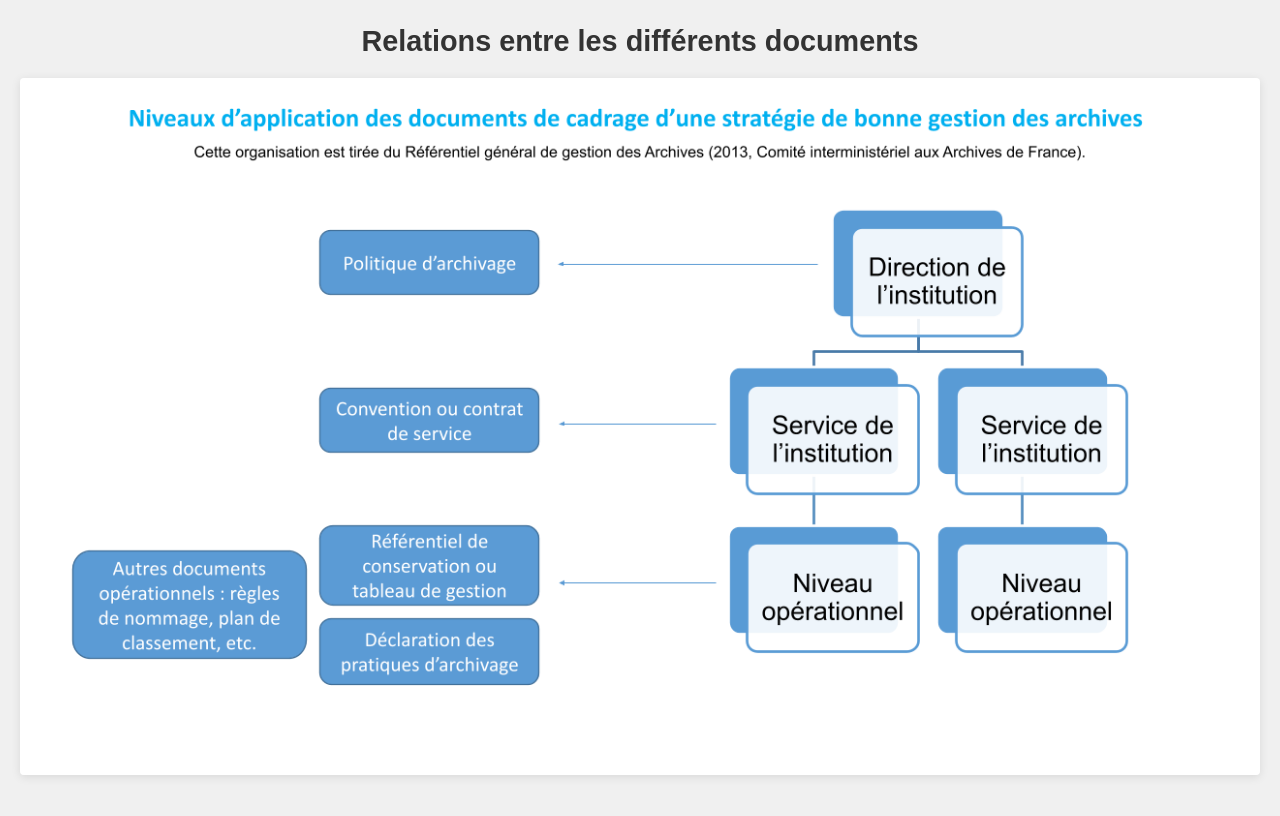
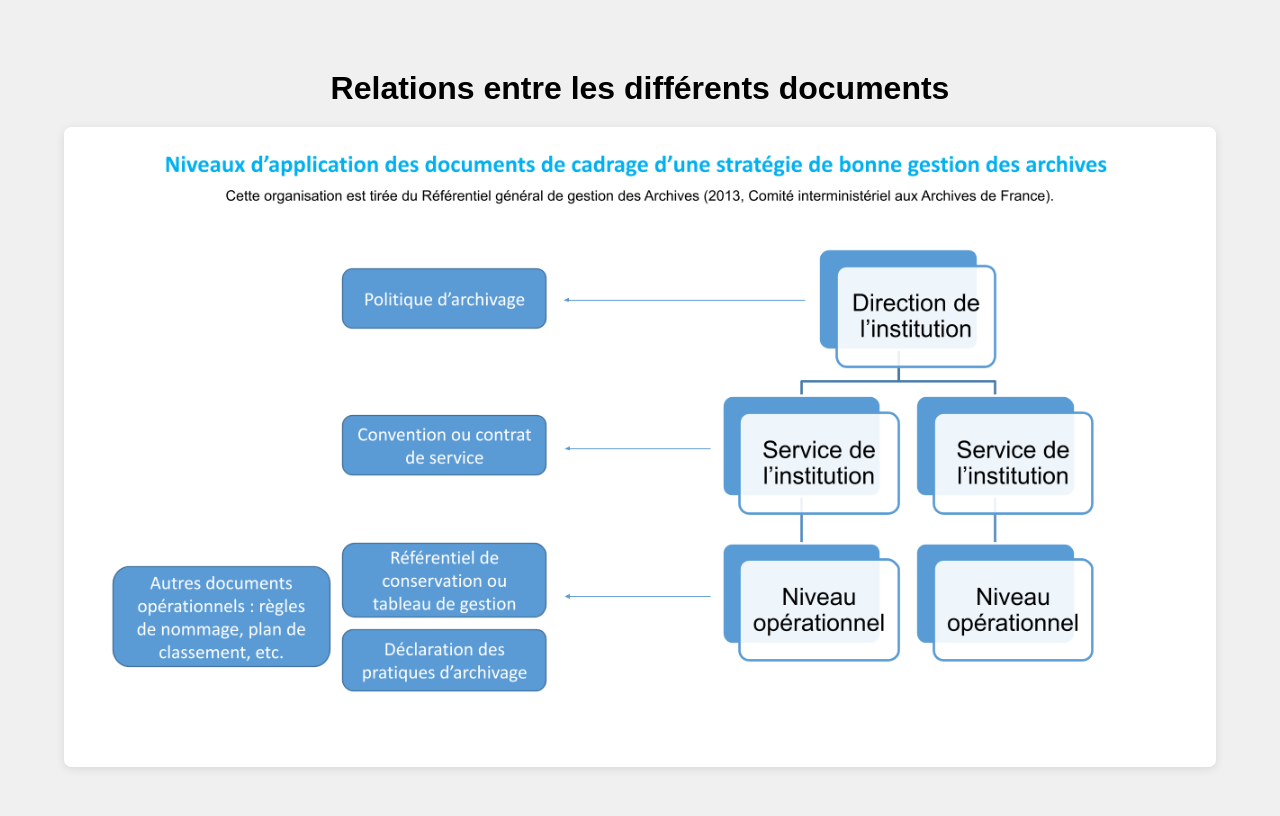
Before and after one commit to lpangia/outilsSocleDocumentaire, a plain HTML site: page view_image2.html in a window 1280 px wide. Drawn offline with Linux system fonts and the light colour scheme.

Commit message:
Add files via upload

```diff
--- a/script.js
+++ b/script.js
@@ -329,7 +329,7 @@ function showQuestion() {
     title1.textContent = "Vue d'ensemble des documents du socle documentaire";
     title1.style.marginBottom = "10px";
     const image1 = document.createElement('img');
-    image1.src = "carto_politique_archivage_V5.pptx.png";
+    image1.src = "images/carto_politique_archivage_V5.pptx.png";
     image1.alt = "Vue d'ensemble des documents du socle documentaire";
     image1.style.maxWidth = "45%";
     image1.style.cursor = "pointer";
@@ -347,7 +347,7 @@ function showQuestion() {
     title2.textContent = "Relations entre les différents documents";
     title2.style.marginBottom = "10px";
     const image2 = document.createElement('img');
-    image2.src = "carto_politique_archivage_V5.pptx (1).png";
+    image2.src = "images/carto_politique_archivage_V5.pptx%20(1).png";
     image2.alt = "Relations entre les différents documents";
     image2.style.maxWidth = "45%";
     image2.style.cursor = "pointer";
--- a/view_image2.html
+++ b/view_image2.html
@@ -2,84 +2,40 @@
 <html lang="fr">
 <head>
     <meta charset="UTF-8">
-    <meta name="viewport" content="width=device-width, initial-scale=1.0">
     <title>Relations entre les documents</title>
     <style>
-        * {
-            margin: 0;
-            padding: 0;
-            box-sizing: border-box;
-        }
-
-        html, body {
-            height: 100%;
-            width: 100%;
-            overflow: hidden;
-        }
-
         body {
-            display: flex;
-            flex-direction: column;
-            background-color: #f0f0f0;
-            padding: clamp(10px, 2vw, 20px);
-        }
-
-        .container {
-            flex: 1;
             display: flex;
             flex-direction: column;
             align-items: center;
             justify-content: center;
-            gap: 20px;
+            min-height: 100vh;
+            background: #f0f0f0;
         }
-
         h1 {
             font-family: Arial, sans-serif;
-            font-size: clamp(1.2rem, 3vw, 1.8rem);
-            text-align: center;
-            color: #333;
+            margin-bottom: 20px;
         }
-
         .image-wrapper {
-            max-width: 100%;
-            max-height: calc(100vh - 100px);
+            max-width: 90vw;
+            max-height: 80vh;
             overflow: hidden;
-            border-radius: 4px;
+            border-radius: 8px;
             box-shadow: 0 2px 10px rgba(0,0,0,0.1);
+            background: white;
         }
-
         img {
             width: 100%;
             height: 100%;
             object-fit: contain;
             display: block;
         }
-
-        @media screen and (max-width: 768px) {
-            body {
-                padding: 10px;
-            }
-            .container {
-                gap: 10px;
-            }
-        }
-
-        @media print {
-            body {
-                padding: 0;
-            }
-            .image-wrapper {
-                box-shadow: none;
-            }
-        }
     </style>
 </head>
 <body>
-    <div class="container">
-        <h1>Relations entre les différents documents</h1>
-        <div class="image-wrapper">
-            <img src="images/carto_politique_archivage_V5.pptx (1).png" alt="Relations entre les documents">
-        </div>
+    <h1>Relations entre les différents documents</h1>
+    <div class="image-wrapper">
+        <img src="images/carto_politique_archivage_V5.pptx%20(1).png" alt="Relations entre les documents">
     </div>
 </body>
 </html>
```
Also changed, not shown: index.html (+2 -2 lines), view_image1.html (+10 -54 lines).
